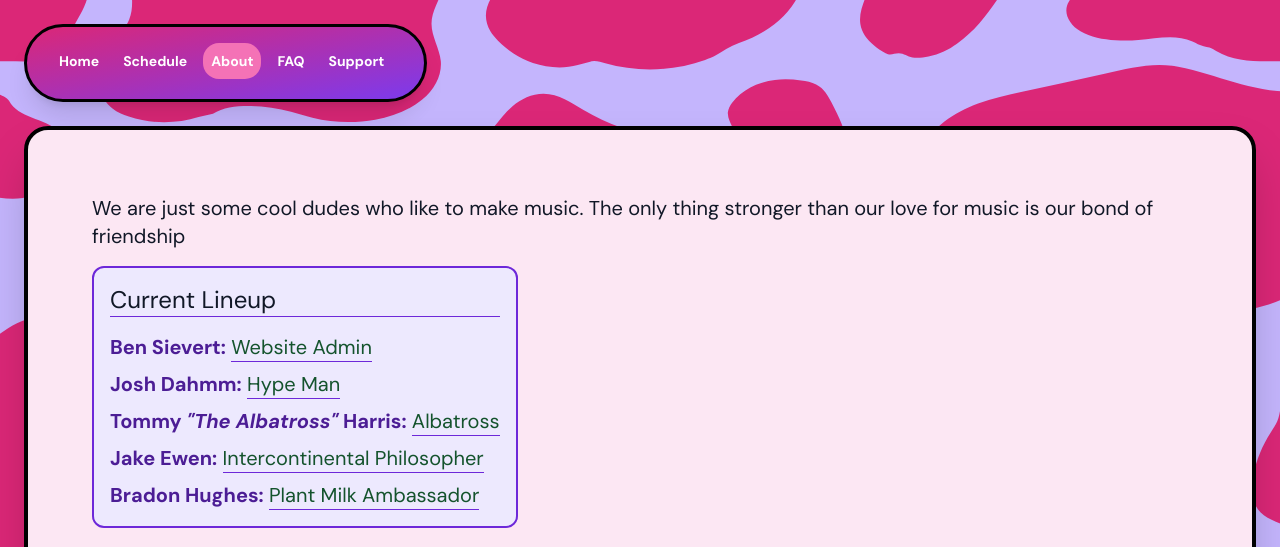
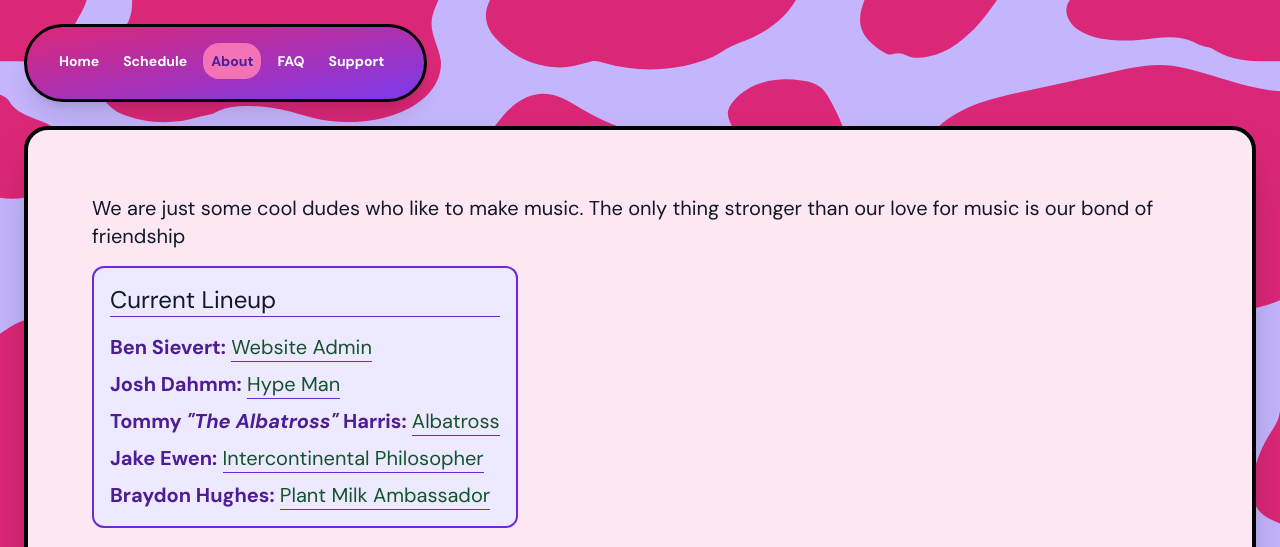
Before and after one commit to BenSievert/milkpatrol, a React (Vite) app: page /about in a window 1280 px wide. Shown: the top 547 px of the page. Built offline with nearby package versions, Linux system fonts and the light colour scheme.

Commit message:
small fixes

```diff
--- a/src/components/NavBar.tsx
+++ b/src/components/NavBar.tsx
@@ -29,7 +29,7 @@ function NavBar() {
           <Link
             key={i}
             onClick={() => setOpen(false)}
-            className={`mb-1 text-sm mr-2 hover:bg-pink-400 px-3 py-2 md:p-2 rounded-2xl font-bold text-white block md:inline-block ${pathname == link.path && `bg-pink-400 text-violet-900`}`}
+            className={`mb-1 text-sm mr-2 hover:bg-pink-400 px-3 py-2 md:p-2 rounded-2xl font-bold block md:inline-block ${pathname == link.path ? `bg-pink-400 text-violet-900` : `text-white`}`}
             to={link.path}
           >
             {link.title}
--- a/src/routes/About.tsx
+++ b/src/routes/About.tsx
@@ -5,7 +5,7 @@ function About() {
     { bandMate: `Josh Dahmm`, roles: `Hype Man` },
     { bandMate: <>Tommy <span className='italic'>"The Albatross"</span> Harris</>, roles: `Albatross`},
     { bandMate: `Jake Ewen`, roles: `Intercontinental Philosopher`},
-    { bandMate: `Bradon Hughes`, roles: `Plant Milk Ambassador`}
+    { bandMate: `Braydon Hughes`, roles: `Plant Milk Ambassador`}
   ]
   return (
     <div>
```
